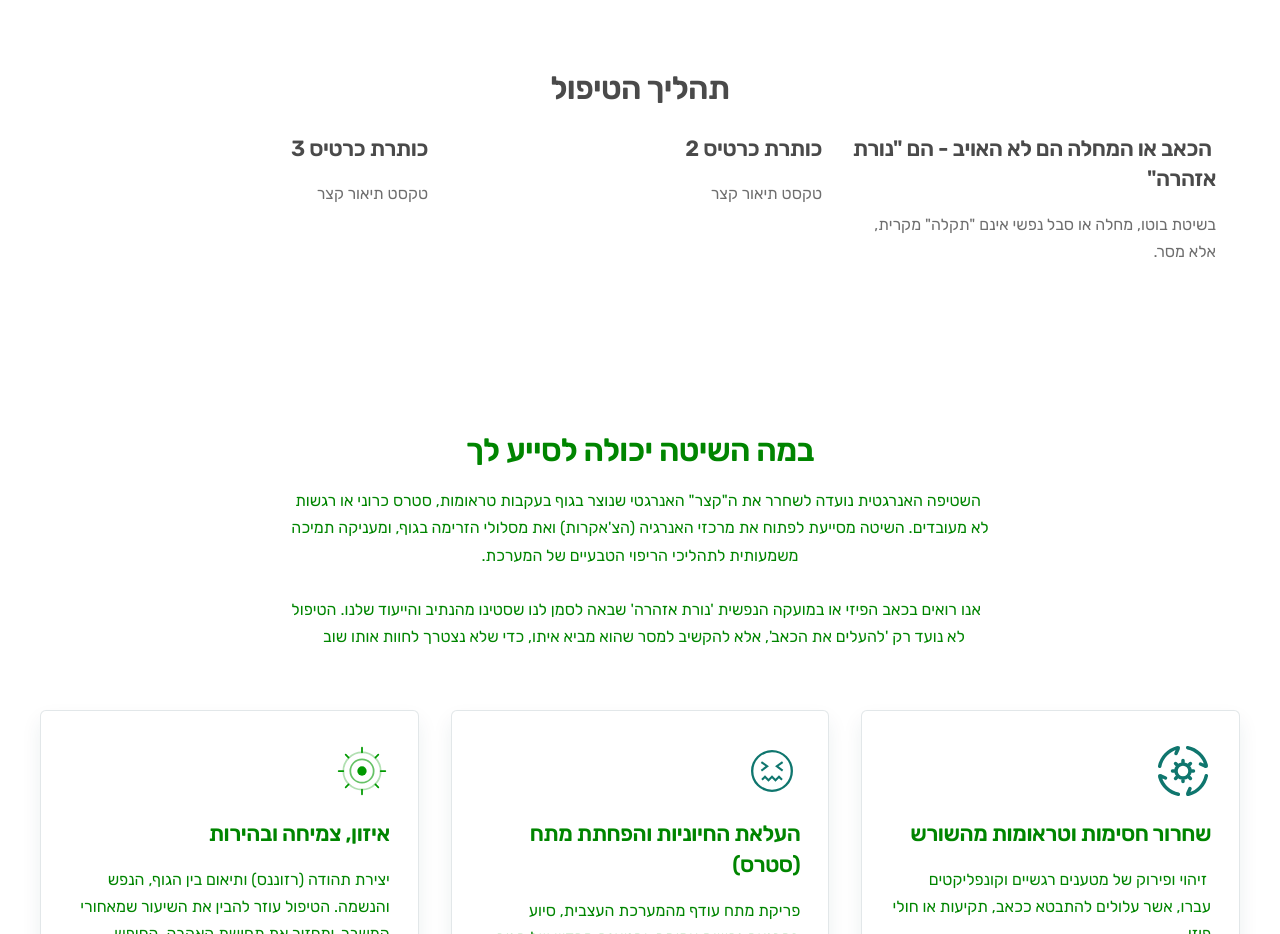
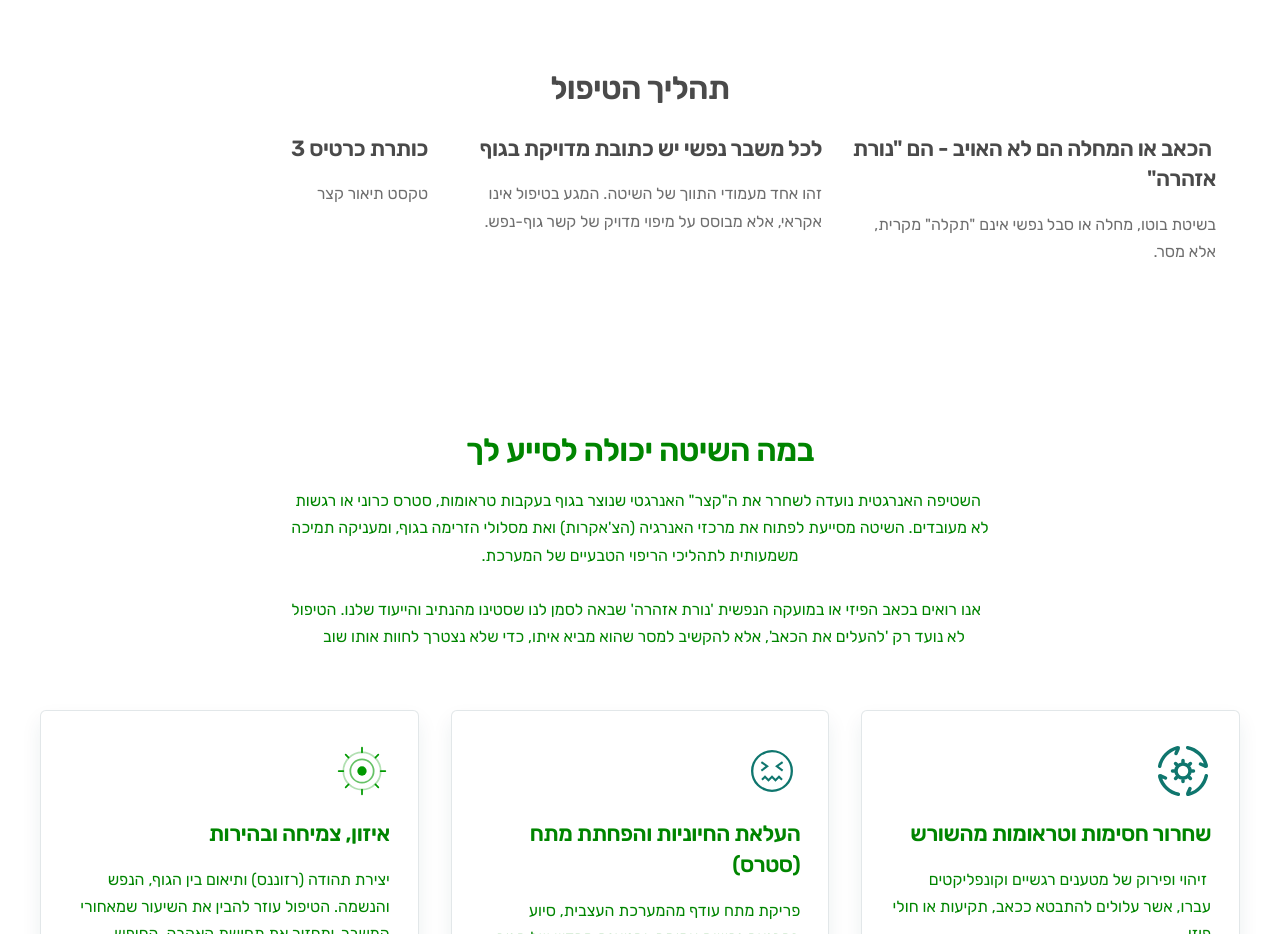
Before and after one commit to slipwoker/zappy-website-e0c50bb5-556e-44e9-b762-6fdb50b3577d, a plain HTML site: page index.html in a window 1280 px wide. Shown: the part 1300-2234 px from the top of the page. Drawn offline with Linux system fonts and the light colour scheme.

Commit message:
Background sync: Progressive GitHub Sync

```diff
--- a/index.html
+++ b/index.html
@@ -829,8 +829,8 @@
       <h3 style="font-size: 20px; font-weight: 600; color: rgb(74, 74, 74); margin-bottom: 12px; font-family: Heebo, Assistant, Inter, system-ui, sans-serif;" class="zappy-editable">&nbsp;הכאב או המחלה הם לא האויב - הם "נורת אזהרה"&nbsp;&nbsp;</h3>
       <p style="font-size: 16px; line-height: 1.6; color: rgb(74, 74, 74); opacity: 0.8; font-family: Heebo, Assistant, Inter, system-ui, sans-serif;" class="zappy-editable">בשיטת בוטו, מחלה או סבל נפשי אינם "תקלה" מקרית, אלא מסר.</p>
     </div><div class="">
-      <h3 style="font-size: 20px; font-weight: 600; color: #4A4A4A; margin-bottom: 12px; font-family: Heebo, Assistant, Inter, system-ui, sans-serif;" class="zappy-editable">כותרת כרטיס 2</h3>
-      <p style="font-size: 16px; line-height: 1.6; color: #4A4A4A; opacity: 0.8; font-family: Heebo, Assistant, Inter, system-ui, sans-serif;" class="zappy-editable">טקסט תיאור קצר</p>
+      <h3 style="font-size: 20px; font-weight: 600; color: rgb(74, 74, 74); margin-bottom: 12px; font-family: Heebo, Assistant, Inter, system-ui, sans-serif;" class="zappy-editable">לכל משבר נפשי יש כתובת מדויקת בגוף</h3>
+      <p style="font-size: 16px; line-height: 1.6; color: rgb(74, 74, 74); opacity: 0.8; font-family: Heebo, Assistant, Inter, system-ui, sans-serif;" class="zappy-editable">זהו אחד מעמודי התווך של השיטה. המגע בטיפול אינו אקראי, אלא מבוסס על מיפוי מדויק של קשר גוף-נפש.</p>
     </div><div class="">
       <h3 style="font-size: 20px; font-weight: 600; color: #4A4A4A; margin-bottom: 12px; font-family: Heebo, Assistant, Inter, system-ui, sans-serif;" class="zappy-editable">כותרת כרטיס 3</h3>
       <p style="font-size: 16px; line-height: 1.6; color: #4A4A4A; opacity: 0.8; font-family: Heebo, Assistant, Inter, system-ui, sans-serif;" class="zappy-editable">טקסט תיאור קצר</p>
```
Also changed, not shown: public/index.html (+1 -1 lines), 3 other files.
